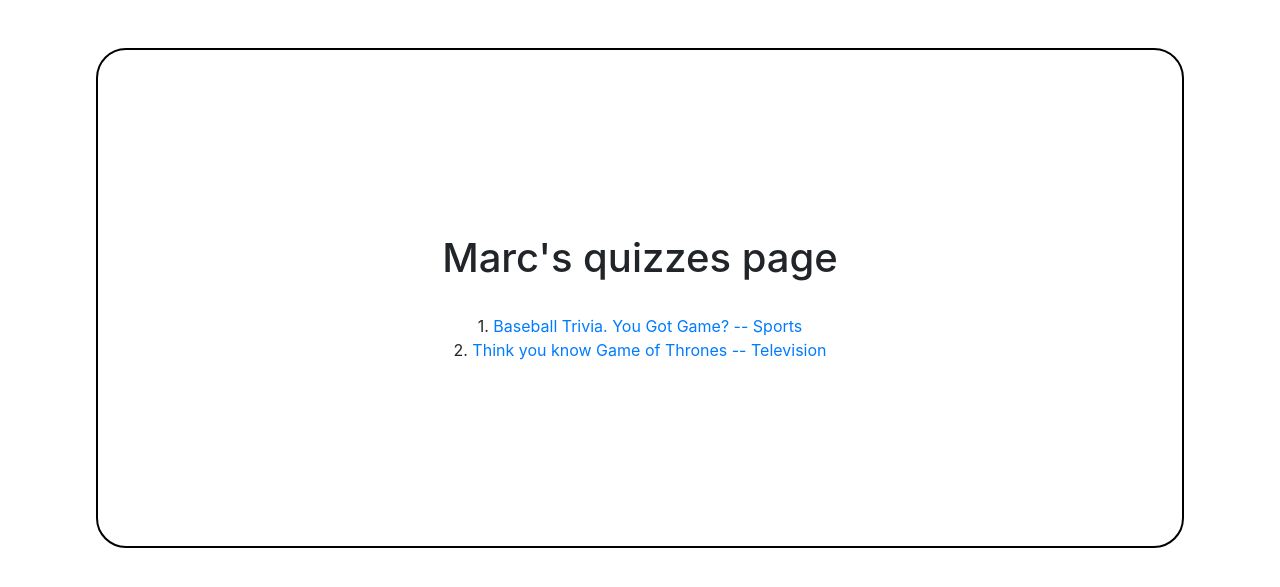
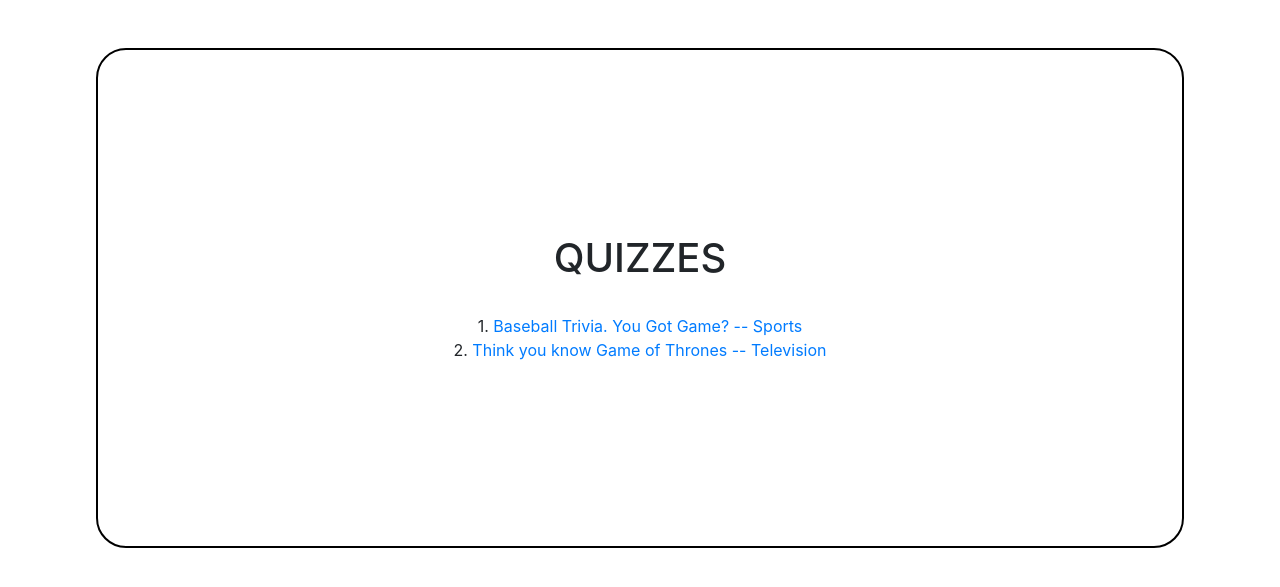
Before and after one commit to bigrollo/drquizzoDjango, a Django app: page /quizzes in a window 1280 px wide. Shown: the part 56-643 px from the top of the page. Run offline with Django 3.2, Linux system fonts and the light colour scheme; data comes from the database, SQL or seed files in the repository; some libraries are stand-ins or nearby versions.

Commit message:
Fixes to questions 2

```diff
--- a/myweb/templates/base.html
+++ b/myweb/templates/base.html
@@ -16,7 +16,7 @@
 	<script src="https://code.jquery.com/jquery-3.5.1.js"
   integrity="sha256-QWo7LDvxbWT2tbbQ97B53yJnYU3WhH/C8ycbRAkjPDc="
   crossorigin="anonymous"></script>
-    <title>Hello, world!</title>
+    <title>DR. QUIZZO</title>
   </head>
   <body>
 <nav class="navbar navbar-expand-lg navbar-dark bg-dark">
--- a/myweb/templates/quizzes.html
+++ b/myweb/templates/quizzes.html
@@ -8,7 +8,7 @@
 		<div class="row">
 			<div class="col-md-12">
 				<h1>
-					Marc's quizzes page
+					QUIZZES
 				</h1>
 				<br/>
 				{% for Quiz in quiz_info %}
```
